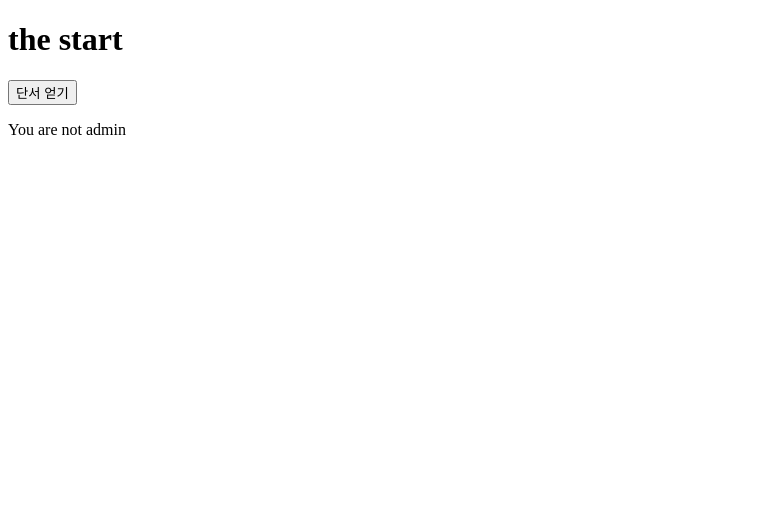
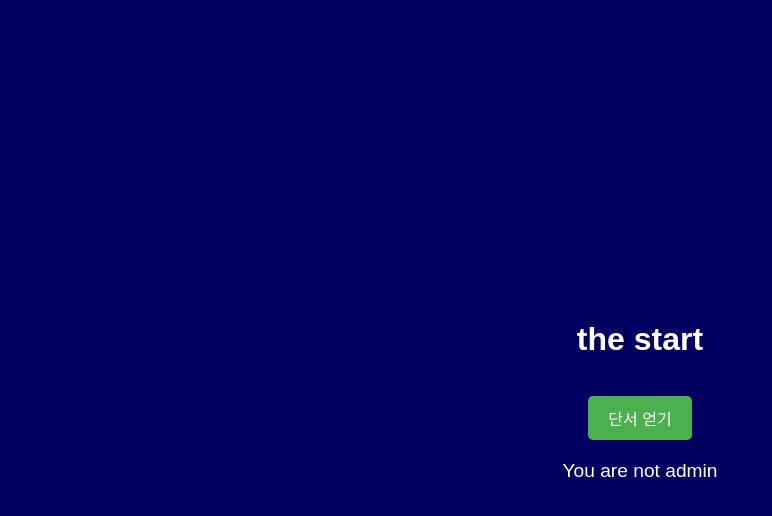
Before and after one commit to Nabuley/arg-gamestart, a plain HTML site: page index.html in a window 1280 px wide. Shown: the whole page, without its empty margins (0-772 px from the left). Drawn offline with Linux system fonts and the light colour scheme.

Commit message:
Update index.html

```diff
--- a/index.html
+++ b/index.html
@@ -5,12 +5,66 @@
     <meta charset="UTF-8">
     <meta name="viewport" content="width=device-width, initial-scale=1.0">
     <title>ARG game</title>
+    <style>
+        body {
+            font-family: Arial, sans-serif;
+            background-color: #02005e;
+            margin: 0;
+            padding: 0;
+            display: flex;
+            justify-content: center;
+            align-items: center;
+            height: 100vh;
+            text-align: center;
+        }
+
+        h1 {
+            color: #ffffff;
+            font-size: 2em;
+            margin-bottom: 20px;
+        }
+
+        button {
+            background-color: #4CAF50;
+            color: white;
+            border: none;
+            padding: 10px 20px;
+            font-size: 1em;
+            cursor: pointer;
+            border-radius: 5px;
+            transition: background-color 0.3s ease;
+        }
+
+        button:hover {
+            background-color: #45a049;
+        }
+
+        p {
+            font-size: 1.2em;
+            color: #ffffff;
+            margin-top: 20px;
+        }
+
+        .alert-message {
+            color: red;
+            font-size: 1.2em;
+            margin-top: 20px;
+        }
+
+        .success-message {
+            color: green;
+            font-size: 1.2em;
+            margin-top: 20px;
+        }
+    </style>
 </head>
 <body>
-    <h1>the start</h1>
-    <button onclick="setHintCookie()">단서 얻기</button>
-    <p id="hintMessage">단서가 없습니다.</p>
-
+    <div>
+        <h1>the start</h1>
+        <br>
+        <button onclick="setHintCookie()">단서 얻기</button>
+        <p id="hintMessage">단서가 없습니다.</p>
+    </div>
     <script>
         async function setHintCookie() {
             const secretKey = "value";
@@ -27,7 +81,7 @@
         }
 
         async function verifyCookie() {
-            const secretKey = "TheAnswer";
+            const secretKey = "YouWillNeverGetMeHaHa";
             const encoder = new TextEncoder();
             const hashBuffer = await crypto.subtle.digest("SHA-256", encoder.encode(secretKey));
             const hashArray = Array.from(new Uint8Array(hashBuffer));
```
